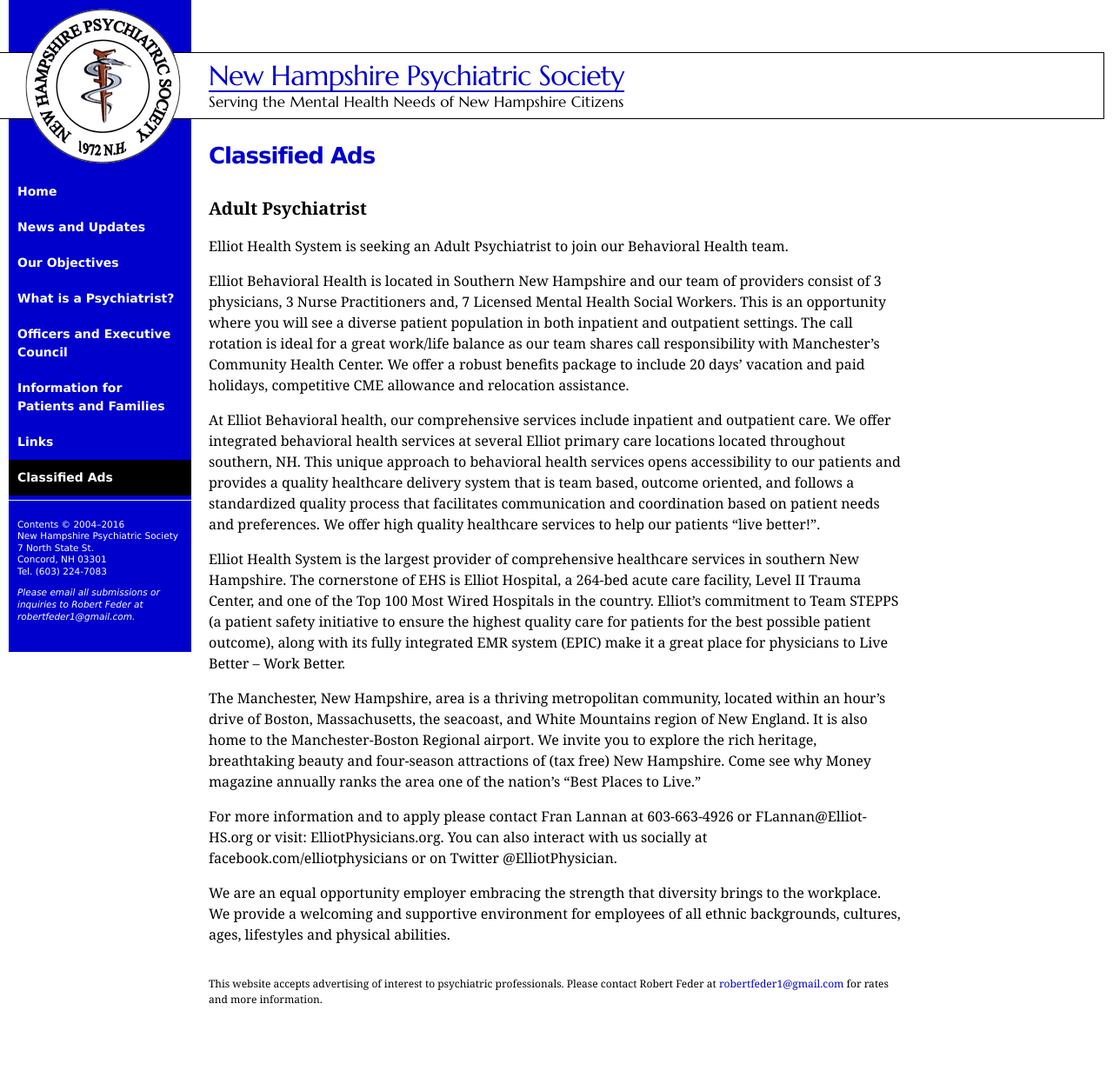
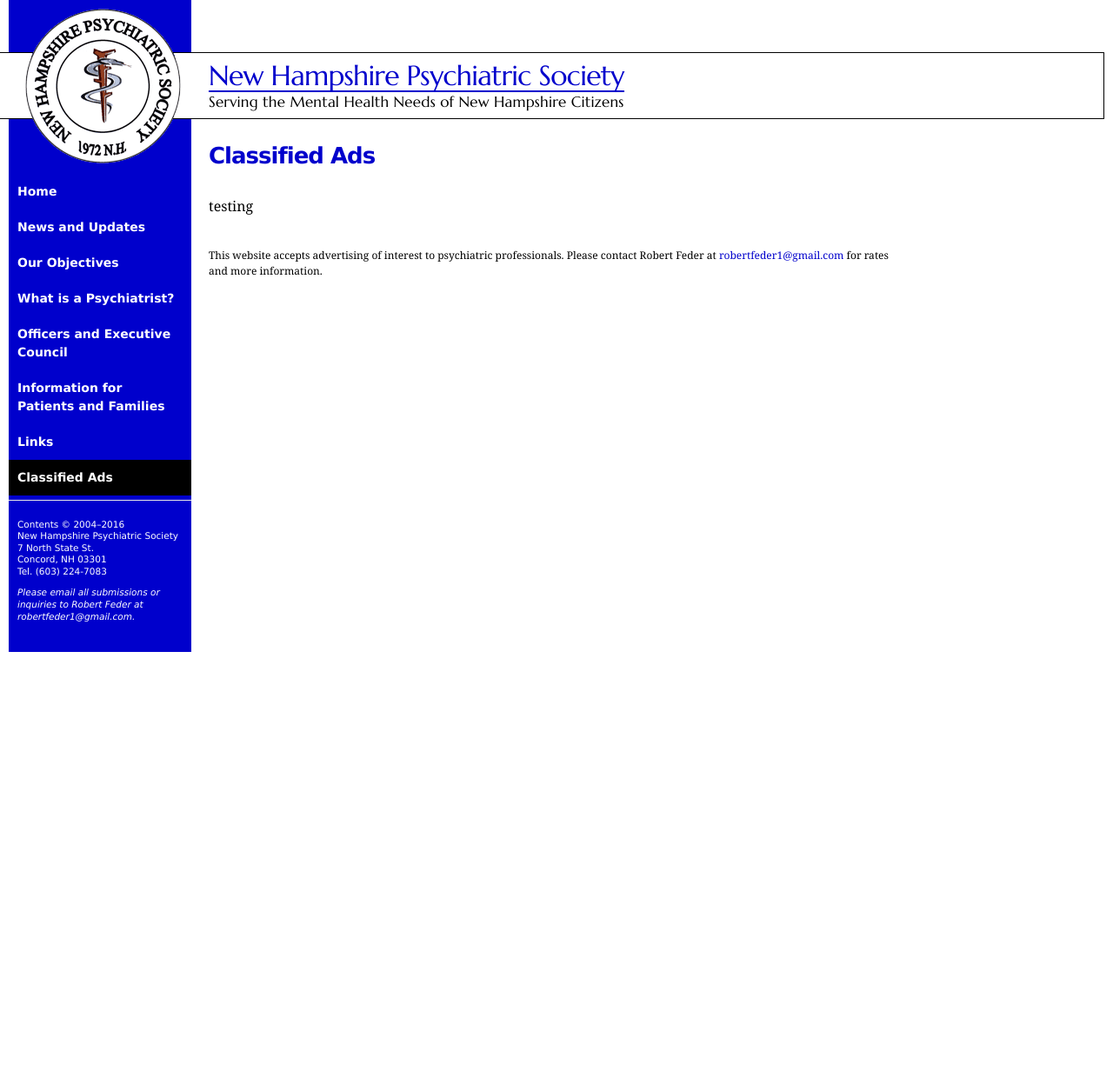
Before and after one commit to dafeder/nhpsych-org, a Jekyll site: the page built from classified.md, in a window 1280 px wide. Shown: the whole page at 87% size. Built offline with Jekyll 4.4.1, drawn with Linux system fonts in a browser that asks for light colours; after the commit the page ends 900 px from its top, so only the background shows below that.

Commit message:
Updated classified.md

```diff
--- a/classified.md
+++ b/classified.md
@@ -5,21 +5,7 @@
 published: true
 ---
 
-## Adult Psychiatrist
-
-Elliot Health System is seeking an Adult Psychiatrist to join our Behavioral Health team.
-
-Elliot Behavioral Health is located in Southern New Hampshire and our team of providers consist of 3 physicians, 3 Nurse Practitioners and, 7 Licensed Mental Health Social Workers. This is an opportunity where you will see a diverse patient population in both inpatient and outpatient settings. The call rotation is ideal for a great work/life balance as our team shares call responsibility with Manchester’s Community Health Center. We offer a robust benefits package to include 20 days’ vacation and paid holidays, competitive CME allowance and relocation assistance.
-
-At Elliot Behavioral health, our comprehensive services include inpatient and outpatient care. We offer integrated behavioral health services at several Elliot primary care locations located throughout southern, NH. This unique approach to behavioral health services opens accessibility to our patients and provides a quality healthcare delivery system that is team based, outcome oriented, and follows a standardized quality process that facilitates communication and coordination based on patient needs and preferences. We offer high quality healthcare services to help our patients “live better!”.
-
-Elliot Health System is the largest provider of comprehensive healthcare services in southern New Hampshire. The cornerstone of EHS is Elliot Hospital, a 264-bed acute care facility, Level II Trauma Center, and one of the Top 100 Most Wired Hospitals in the country. Elliot’s commitment to Team STEPPS (a patient safety initiative to ensure the highest quality care for patients for the best possible patient outcome), along with its fully integrated EMR system (EPIC) make it a great place for physicians to Live Better – Work Better.
-
-The Manchester, New Hampshire, area is a thriving metropolitan community, located within an hour’s drive of Boston, Massachusetts, the seacoast, and White Mountains region of New England. It is also home to the Manchester-Boston Regional airport. We invite you to explore the rich heritage, breathtaking beauty and four-season attractions of (tax free) New Hampshire. Come see why Money magazine annually ranks the area one of the nation’s “Best Places to Live.”
-
-For more information and to apply please contact Fran Lannan at 603-663-4926 or FLannan@Elliot-HS.org or visit:  ElliotPhysicians.org. You can also interact with us socially at facebook.com/elliotphysicians or on Twitter @ElliotPhysician.
-
-We are an equal opportunity employer embracing the strength that diversity brings to the workplace. We provide a welcoming and supportive environment for employees of all ethnic backgrounds, cultures, ages, lifestyles and physical abilities.
+testing
 
 This website accepts advertising of interest to psychiatric professionals. Please contact Robert Feder at <robertfeder1@gmail.com> for rates and more information.
 {:.page-fineprint}
```
